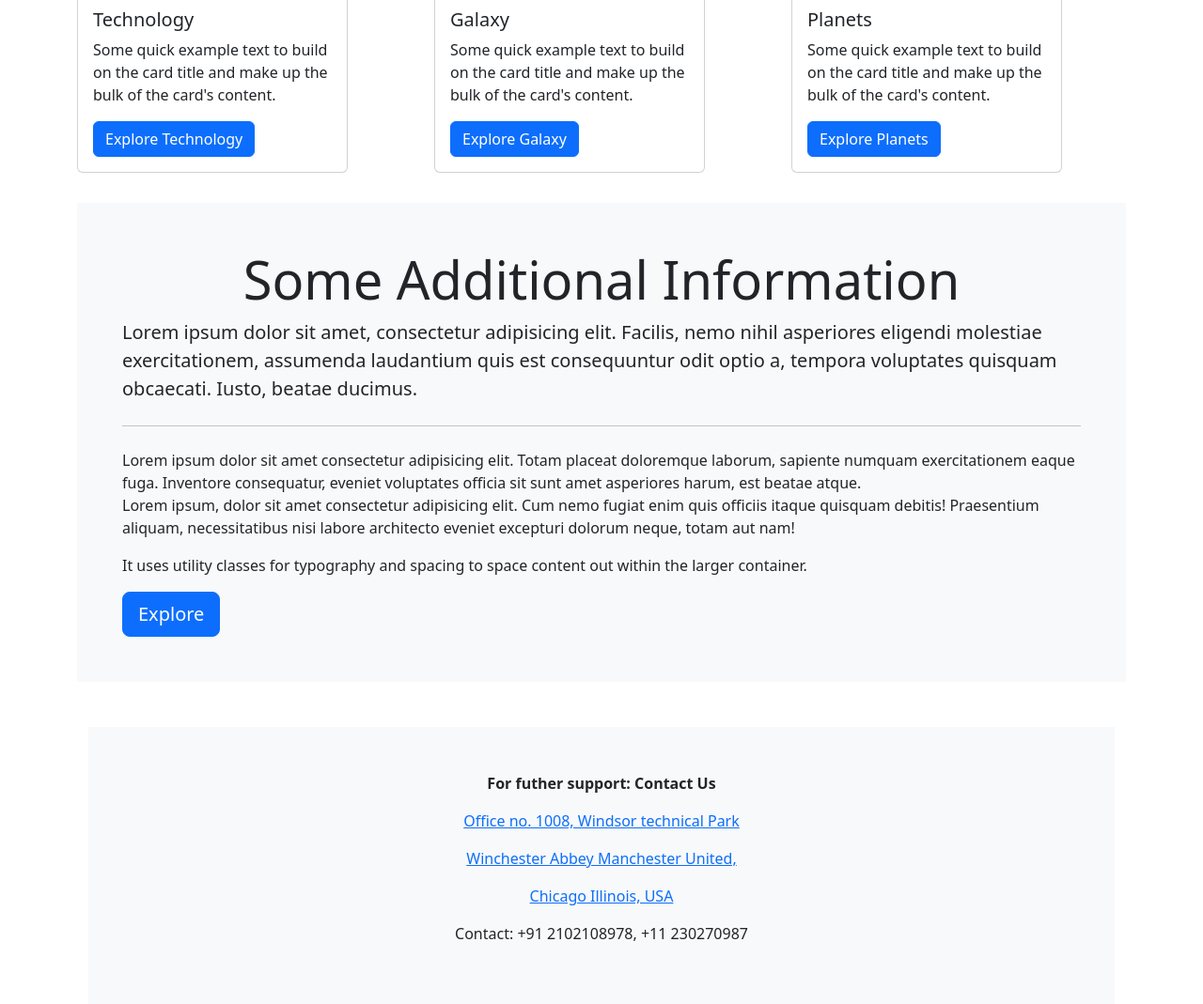
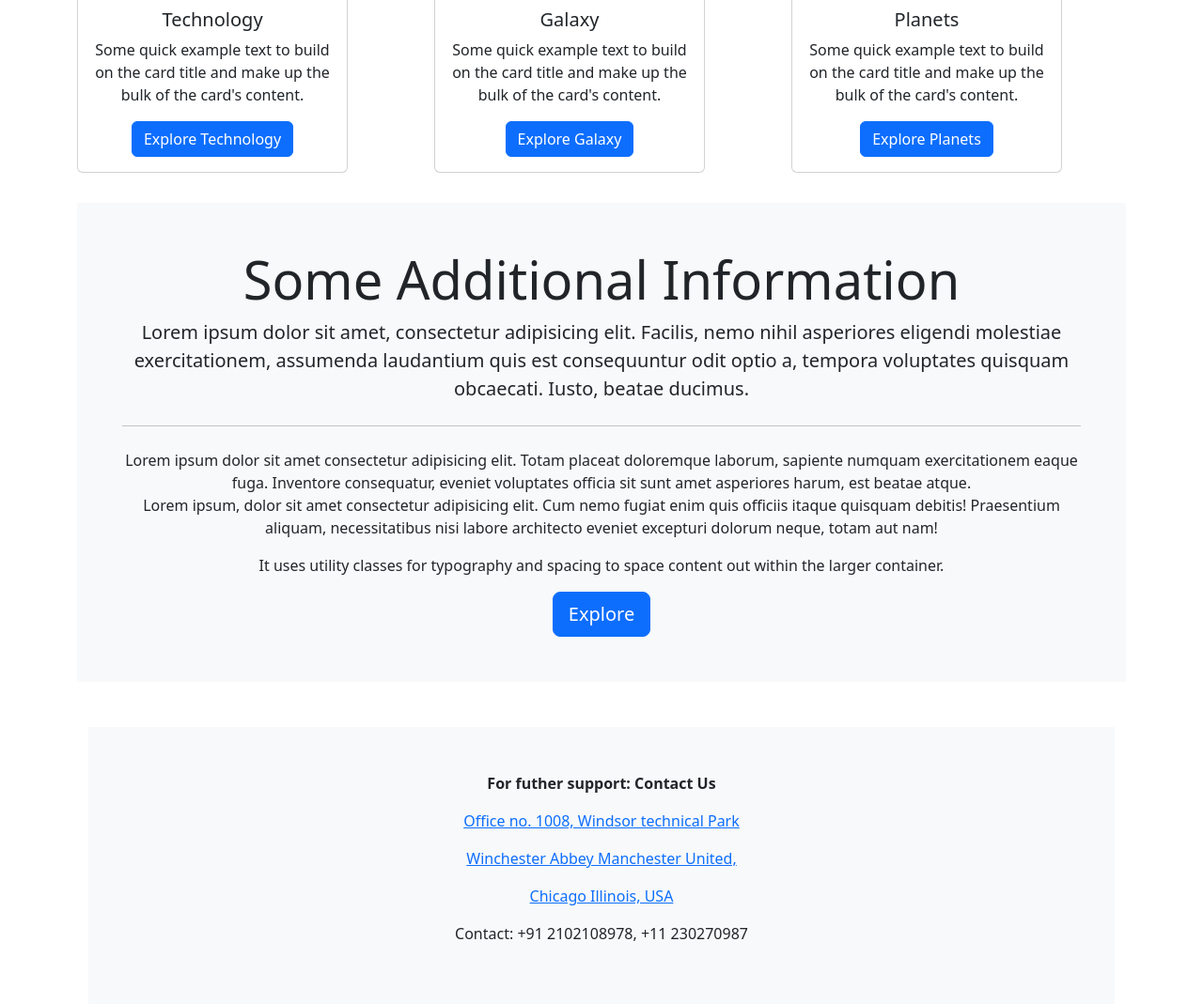
Before and after one commit to ashishbhartii/Django-projectProfile, a Django app: page / in a window 1280 px wide. Shown: the part 2054-3123 px from the top of the page at 94% size. Run offline with Django 4.2, Linux system fonts and the light colour scheme.

Commit message:
made changes in base.html

```diff
--- a/templates/base.html
+++ b/templates/base.html
@@ -112,7 +112,7 @@
     <a class="btn btn-primary btn-lg" href="/signin" role="button">Explore</a>
   </div>
   <!-- Jumbotron explore page with signin redirection -->
-  <div class="container mt-3">
+  <div class="container mt-3 text-center">
     <h2 class="text-center my-3 py-3">Me at a Glance</h2>
     <div class="row">
       <div class="col-md-4">
@@ -152,7 +152,7 @@
 
   </div>
   <!-- Some additional information wrapped in Jumbotron Block -->
-  <div class="container my-3 py-3">
+  <div class="container my-3 py-3 text-center">
     <div class="container bg-light p-5">
       <h1 class="display-4 text-center">Some Additional Information</h1>
         <p class="lead">Lorem ipsum dolor sit amet, consectetur adipisicing elit. Facilis, nemo nihil asperiores eligendi
```
